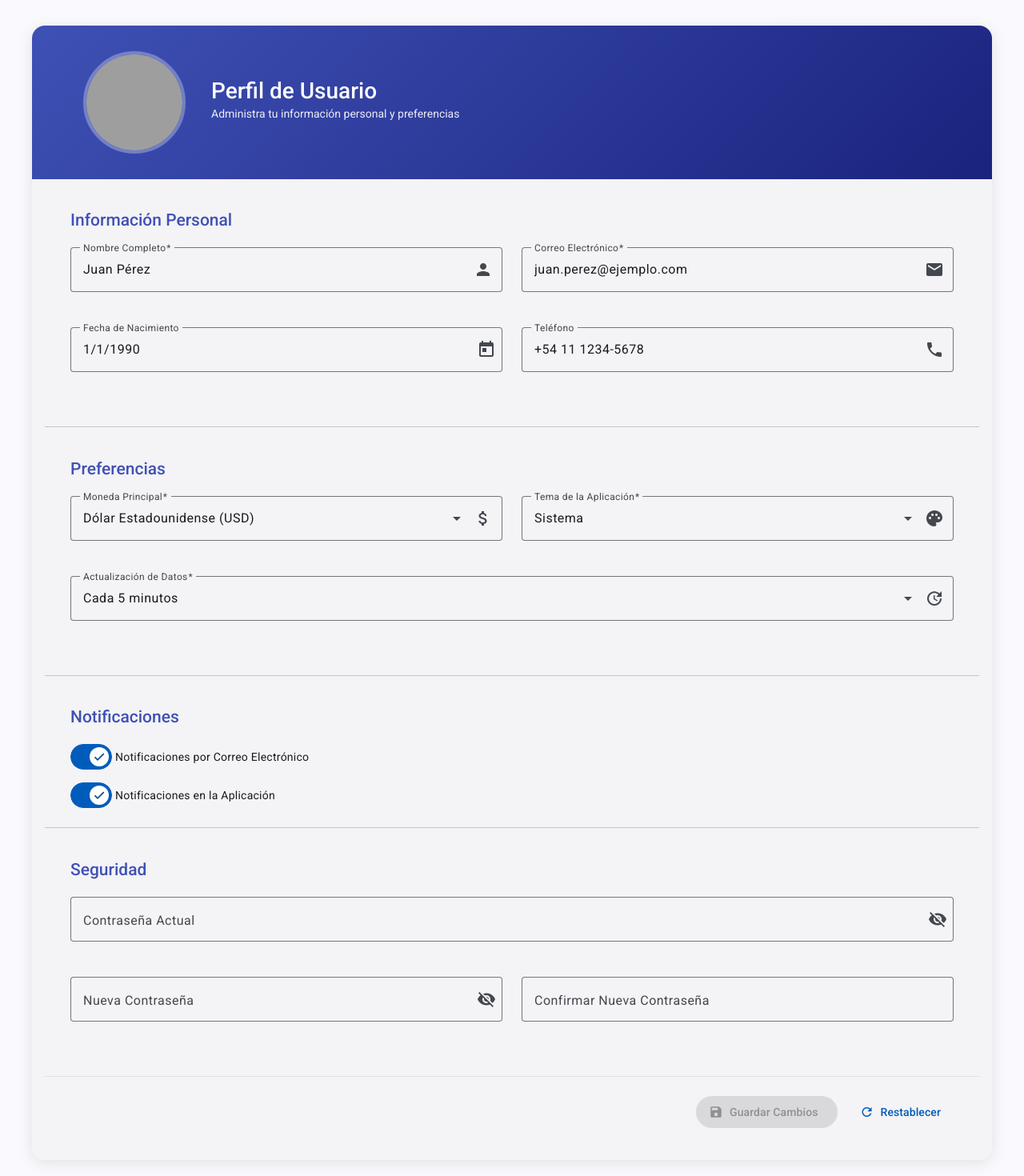
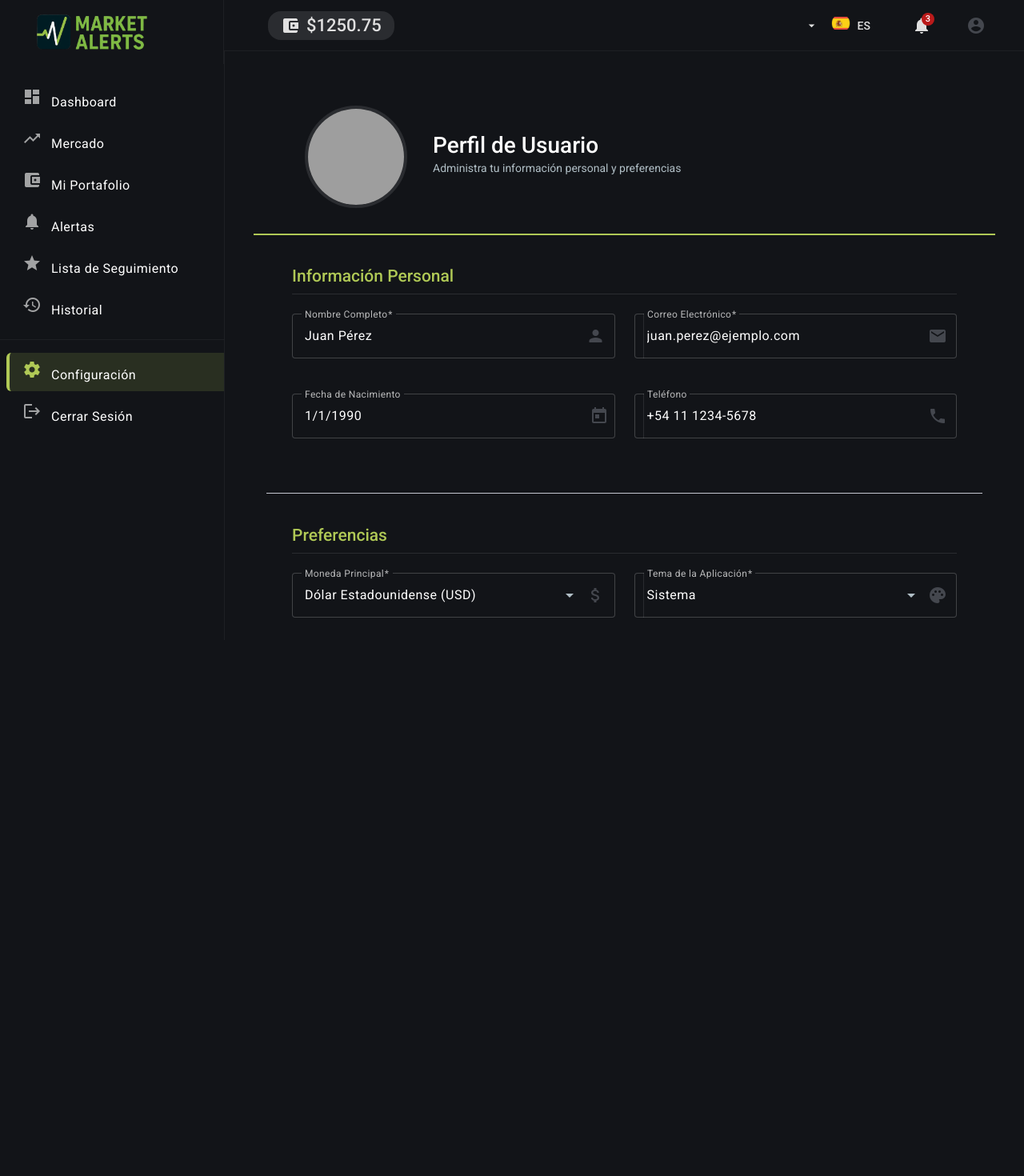
Before and after one commit to roodiaz/proyecto_integrador, an Angular app in the folder market_alerts/: page /perfil in a window 1280 px wide. Shown: the top 1470 px of the page at 80% size. After the commit the page ends 800 px from the top, so only its background shows below. Built offline with nearby package versions, Linux system fonts and the light colour scheme; grey boxes are pictures that could not be loaded.

Commit message:
add - layout para integrar sidebar y header + integracion con componente user-profile + estilos user-profile

```diff
--- a/market_alerts/src/app/components/header/header.css
+++ b/market_alerts/src/app/components/header/header.css
@@ -10,6 +10,7 @@
     height: 64px;
     background-color: #121418 !important;
     color: #e0e0e0 !important;
+    border-bottom: 1px solid rgba(255, 255, 255, 0.05);
   }
 
   .header-content {
--- /dev/null
+++ b/market_alerts/src/app/components/layout/layout.css
@@ -0,0 +1,15 @@
+:host {
+  display: flex;
+  height: 100vh;
+}
+
+.main-content {
+  flex-grow: 1;
+  position: relative; /* Para que el header fijo se posicione correctamente dentro */
+  overflow-y: auto; /* Permite scroll solo en el área de contenido */
+}
+
+.content-area {
+  padding: 20px;
+  margin-top: 64px; /* Altura del header */
+}
--- /dev/null
+++ b/market_alerts/src/app/components/layout/layout.html
@@ -0,0 +1,7 @@
+<app-sidebar></app-sidebar>
+<div class="main-content" [class.collapsed]="isSidebarCollapsed">
+  <app-header></app-header>
+  <main class="content-area">
+    <router-outlet></router-outlet>
+  </main>
+</div>
--- /dev/null
+++ b/market_alerts/src/app/components/layout/layout.ts
@@ -0,0 +1,22 @@
+import { Component } from '@angular/core';
+import { SidebarService } from '../../services/sidebar.service';
+import { RouterOutlet } from '@angular/router';
+import { Header } from '../header/header';
+import { Sidebar } from '../sidebar/sidebar';
+
+@Component({
+  selector: 'app-layout',
+  standalone: true,
+  imports: [RouterOutlet, Header, Sidebar],
+  templateUrl: './layout.html',
+  styleUrls: ['./layout.css']
+})
+export class LayoutComponent {
+  isSidebarCollapsed = false;
+
+  constructor(private sidebarService: SidebarService) {
+    this.sidebarService.isCollapsed$.subscribe(isCollapsed => {
+      this.isSidebarCollapsed = isCollapsed;
+    });
+  }
+}
--- a/market_alerts/src/app/components/sidebar/sidebar.css
+++ b/market_alerts/src/app/components/sidebar/sidebar.css
@@ -2,7 +2,7 @@
   width: 280px;
   background-color: #121418;
   color: #e0e0e0;
-  border-right: 1px solid rgba(255, 255, 255, 0.1);
+  border-right: 1px solid rgba(255, 255, 255, 0.05);
   box-shadow: 2px 0 10px rgba(0, 0, 0, 0.2);
   transition: width 0.3s ease;
   overflow: hidden;
@@ -47,7 +47,7 @@
   justify-content: center;
   align-items: center;
   background-color: #121418;
-  border-bottom: 1px solid rgba(255, 255, 255, 0.05);
+  border-right: 1px solid rgba(255, 255, 255, 0.05);
   height: 80px;
   box-sizing: border-box;
 }
@@ -161,5 +161,5 @@ mat-icon {
 
 mat-divider {
   margin: 16px 0;
-  border-top-color: rgba(255, 255, 255, 0.12);
+  border-top-color: rgba(255, 255, 255, 0.05);
 }
--- a/market_alerts/src/app/components/user-profile/user-profile.css
+++ b/market_alerts/src/app/components/user-profile/user-profile.css
@@ -1,19 +1,37 @@
+:host {
+  --primary-bg: #121418;
+  --card-bg: #1E1E1E;
+  --text-primary: #FFFFFF;
+  --text-secondary: #b0bec5;
+  --accent-green: #B0C956;
+  --border-color: rgba(255, 255, 255, 0.1);
+}
+
 .profile-container {
-    padding: 2rem;
-    max-width: 1200px;
-    margin: 0 auto;
+  width: 100%;
+  height: 100%;
+  min-height: calc(100vh - 64px);
+  padding: 1rem;
+  box-sizing: border-box;
+  background-color: var(--primary-bg);
+  color: var(--text-primary);
 }
 
 .profile-card {
-    border-radius: 16px;
+  background-color: #121418;
+  border-radius: 0;
   overflow: hidden;
-    box-shadow: 0 4px 20px rgba(0, 0, 0, 0.1);
+  border: none;
+  height: 100%;
+  display: flex;
+  flex-direction: column;
+  box-shadow: none !important;
 }
 
 .profile-header {
   padding: 2rem;
-    background: linear-gradient(135deg, #3f51b5 0%, #1a237e 100%);
-    color: white;
+  background-color: #121418;
+  border-bottom: 2px solid var(--accent-green);
   display: flex;
   align-items: center;
   gap: 2rem;
@@ -26,13 +44,13 @@
   height: 120px;
   border-radius: 50%;
   overflow: hidden;
-    border: 4px solid rgba(255, 255, 255, 0.3);
+  border: 4px solid var(--border-color);
   transition: all 0.3s ease;
 }
 
 .avatar-container:hover {
   transform: scale(1.05);
-    border-color: rgba(255, 255, 255, 0.7);
+  border-color: var(--accent-green);
 }
 
 .profile-avatar {
@@ -43,43 +61,31 @@
 
 .avatar-overlay {
   position: absolute;
-    top: 0;
-    left: 0;
-    width: 100%;
-    height: 100%;
-    background: rgba(0, 0, 0, 0.5);
-    display: flex;
-    align-items: center;
-    justify-content: center;
+  top: 0; left: 0; width: 100%; height: 100%;
+  background: rgba(0, 0, 0, 0.6);
+  display: flex; align-items: center; justify-content: center;
   opacity: 0;
   transition: opacity 0.3s ease;
 }
 
-  .avatar-container:hover .avatar-overlay {
-    opacity: 1;
-  }
+.avatar-container:hover .avatar-overlay { opacity: 1; }
 
-  .header-text h1 {
-    margin: 0;
-    font-weight: 500;
-  }
-
-  .header-text p {
-    margin: 0.5rem 0 0;
-    opacity: 0.9;
-  }
+.header-text h1 { margin: 0; font-weight: 500; }
+.header-text p { margin: 0.5rem 0 0; color: var(--text-secondary); }
 
 .form-section {
   padding: 1.5rem 2rem;
 }
 
 .section-title {
-    color: #3f51b5;
+  color: var(--accent-green);
   margin-bottom: 1.5rem;
   font-weight: 500;
   display: flex;
   align-items: center;
   gap: 0.5rem;
+  border-bottom: 1px solid var(--border-color);
+  padding-bottom: 0.75rem;
 }
 
 .form-row {
@@ -104,37 +110,123 @@
   justify-content: flex-end;
   gap: 1rem;
   padding: 1.5rem 2rem;
-    border-top: 1px solid #e0e0e0;
+  border-top: 1px solid var(--border-color);
 }
 
-  /* Estilos para los campos de contraseña */
-  .password-field {
-    position: relative;
+/* Botones */
+.form-actions button[mat-stroked-button] {
+  color: var(--text-secondary);
+  border-color: var(--border-color);
 }
 
-  .toggle-password {
-    position: absolute;
-    right: 8px;
-    top: 50%;
-    transform: translateY(-50%);
-    cursor: pointer;
-    color: #666;
+.form-actions button[mat-stroked-button] {
+  color: var(--text-secondary);
+  border-color: var(--border-color);
 }
 
-  /* Estilos para el tema oscuro */
-  :host-context(.dark-theme) .profile-card {
-    background-color: #424242;
-    color: white;
+.form-actions button[mat-raised-button] {
+  background-color: var(--accent-green);
+  color: #121418; /* Texto oscuro para contraste */
 }
 
-  :host-context(.dark-theme) .section-title {
-    color: #90caf9;
+.form-actions button[mat-raised-button] mat-icon {
+  color: #121418; /* Ícono oscuro para contraste */
 }
 
-  :host-context(.dark-theme) mat-form-field {
-    --mdc-filled-text-field-container-color: #616161;
-    --mdc-filled-text-field-input-text-color: white;
-    --mdc-filled-text-field-label-text-color: rgba(255, 255, 255, 0.7);
-    --mdc-filled-text-field-focus-label-text-color: #90caf9;
-    --mdc-filled-text-field-focus-active-indicator-color: #90caf9;
+
+/* Estilos para los campos de Material con apariencia 'outline' */
+/* Estilos mejorados para los campos de formulario */
+::ng-deep .mat-mdc-form-field .mdc-floating-label {
+  color: rgba(255, 255, 255, 0.8) !important; /* Más visible */
+  font-weight: 400 !important;
 }
+
+::ng-deep .mat-mdc-form-field.mat-focused .mdc-floating-label {
+  color: var(--accent-green) !important;
+}
+
+/* Placeholder más visible */
+::ng-deep .mat-mdc-text-field-wrapper .mat-mdc-form-field-input-control::placeholder,
+::ng-deep .mat-mdc-form-field .mat-mdc-floating-label {
+  color: rgba(255, 255, 255, 0.7) !important;
+  opacity: 1 !important;
+}
+
+/* Texto de entrada */
+::ng-deep .mat-mdc-input-element {
+  color: var(--text-primary) !important;
+}
+
+/* Borde y foco */
+::ng-deep .mdc-text-field--outlined:not(.mdc-text-field--disabled) .mdc-notched-outline__leading,
+::ng-deep .mdc-text-field--outlined:not(.mdc-text-field--disabled) .mdc-notched-outline__notch,
+::ng-deep .mdc-text-field--outlined:not(.mdc-text-field--disabled) .mdc-notched-outline__trailing {
+  border-color: rgba(255, 255, 255, 0.2) !important;
+}
+
+::ng-deep .mdc-text-field--outlined:not(.mdc-text-field--disabled).mdc-text-field--focused .mdc-notched-outline__leading,
+::ng-deep .mdc-text-field--outlined:not(.mdc-text-field--disabled).mdc-text-field--focused .mdc-notched-outline__notch,
+::ng-deep .mdc-text-field--outlined:not(.mdc-text-field--disabled).mdc-text-field--focused .mdc-notched-outline__trailing {
+  border-color: var(--accent-green) !important;
+  border-width: 1px !important;
+}
+
+/* Estilos para el botón de restablecer */
+.form-actions button[mat-stroked-button] mat-icon {
+  color: var(--text-secondary);
+}
+
+/* Estilos para los selects y opciones */
+::ng-deep .mat-mdc-select-value {
+  color: var(--text-primary) !important;
+}
+
+::ng-deep .mat-mdc-select-arrow {
+  color: var(--text-secondary) !important;
+}
+
+::ng-deep .mat-mdc-option {
+  background-color: var(--card-bg) !important;
+  color: var(--text-primary) !important;
+}
+
+::ng-deep .mat-mdc-option:hover:not(.mdc-list-item--disabled),
+::ng-deep .mat-mdc-option:focus:not(.mdc-list-item--disabled) {
+  background-color: rgba(255, 255, 255, 0.1) !important;
+}
+
+::ng-deep .mat-mdc-option.mdc-list-item--selected:not(.mdc-list-item--disabled) {
+  color: var(--accent-green) !important;
+  font-weight: 500;
+}
+
+/* Estilos para los slide toggles de notificaciones */
+::ng-deep .mat-mdc-slide-toggle .mdc-form-field {
+  color: var(--text-primary) !important;
+}
+
+::ng-deep .mat-mdc-slide-toggle .mdc-form-field label {
+  color: var(--text-primary) !important;
+  font-size: 1rem;
+}
+
+::ng-deep .mat-mdc-slide-toggle .mdc-switch__handle {
+  background-color: var(--text-primary) !important;
+}
+
+::ng-deep .mat-mdc-slide-toggle .mdc-switch__track {
+  background-color: rgba(255, 255, 255, 0.2) !important;
+}
+
+::ng-deep .mat-mdc-slide-toggle.mat-mdc-slide-toggle-checked .mdc-switch__track {
+  background-color: var(--accent-green) !important;
+  opacity: 0.8;
+}
+
+::ng-deep .mat-mdc-slide-toggle .mdc-switch__track::after {
+  background-color: var(--accent-green);
+}
+
+::ng-deep .mat-mdc-checkbox .mdc-checkbox__native-control:enabled:checked~.mdc-checkbox__background {
+    background-color: var(--accent-green) !important;
+}
--- a/market_alerts/src/app/components/user-profile/user-profile.html
+++ b/market_alerts/src/app/components/user-profile/user-profile.html
@@ -148,11 +148,11 @@
           </div>
 
           <div class="form-actions">
-            <button mat-raised-button color="primary" type="submit" [disabled]="!profileForm.valid">
+            <button mat-raised-button type="submit">
               <mat-icon>save</mat-icon>
               Guardar Cambios
             </button>
-            <button mat-button type="button" (click)="profileForm.reset()">
+            <button mat-stroked-button type="button" (click)="profileForm.reset()">
               <mat-icon>refresh</mat-icon>
               Restablecer
             </button>
--- a/market_alerts/src/app/components/user-profile/user-profile.ts
+++ b/market_alerts/src/app/components/user-profile/user-profile.ts
@@ -83,7 +83,16 @@ export class UserProfile implements OnInit {
       currentPassword: [''],
       newPassword: [''],
       confirmPassword: ['']
-    }, { validator: this.passwordMatchValidator });
+    });
+
+    // Suscribirse a los cambios en los campos de contraseña para aplicar la validación dinámicamente
+    this.profileForm.get('newPassword')?.valueChanges.subscribe(() => {
+      this.profileForm.get('confirmPassword')?.updateValueAndValidity();
+    });
+
+    this.profileForm.get('confirmPassword')?.valueChanges.subscribe(() => {
+      this.passwordMatchValidator(this.profileForm);
+    });
   }
 
   ngOnInit(): void {
@@ -110,13 +119,20 @@ export class UserProfile implements OnInit {
   }
 
   passwordMatchValidator(form: FormGroup) {
-    const password = form.get('newPassword')?.value;
-    const confirmPassword = form.get('confirmPassword')?.value;
+    const newPassword = form.get('newPassword');
+    const confirmPassword = form.get('confirmPassword');
 
-    if (password && confirmPassword && password !== confirmPassword) {
-      form.get('confirmPassword')?.setErrors({ passwordMismatch: true });
+    // Si ambos campos están vacíos o no han sido tocados, no hay error
+    if (!newPassword?.value && !confirmPassword?.value) {
+      confirmPassword?.setErrors(null);
+      return;
+    }
+
+    // Si las contraseñas no coinciden, establecer error
+    if (newPassword?.value !== confirmPassword?.value) {
+      confirmPassword?.setErrors({ passwordMismatch: true });
     } else {
-      form.get('confirmPassword')?.setErrors(null);
+      confirmPassword?.setErrors(null);
     }
   }
 
--- a/market_alerts/src/styles.css
+++ b/market_alerts/src/styles.css
@@ -1,4 +1,29 @@
 /* You can add global styles to this file, and also import other style files */
 
-html, body { height: 100%; }
-body { margin: 0; font-family: Roboto, "Helvetica Neue", sans-serif; }
+:root {
+  --primary-bg: #121418;
+  --card-bg: #1E1E1E;
+  --text-primary: #FFFFFF;
+  --text-secondary: #b0bec5;
+  --accent-green: #B0C956;
+  --border-color: rgba(255, 255, 255, 0.1);
+}
+
+html, body {
+  height: 100%;
+  background-color: var(--primary-bg);
+  color: var(--text-primary);
+}
+
+body {
+  margin: 0;
+  font-family: Roboto, "Helvetica Neue", sans-serif;
+  background-color: var(--primary-bg);
+}
+
+/* Asegurar que el área principal ocupe todo el espacio */
+.main-content {
+  min-height: calc(100vh - 64px); /* Ajustar según la altura del header */
+  background-color: var(--primary-bg);
+  color: var(--text-primary);
+}
```
Also changed, not shown: market_alerts/src/app/app.routes.ts (+9 -2 lines). Lines whose indentation alone changed are shown as unchanged.
